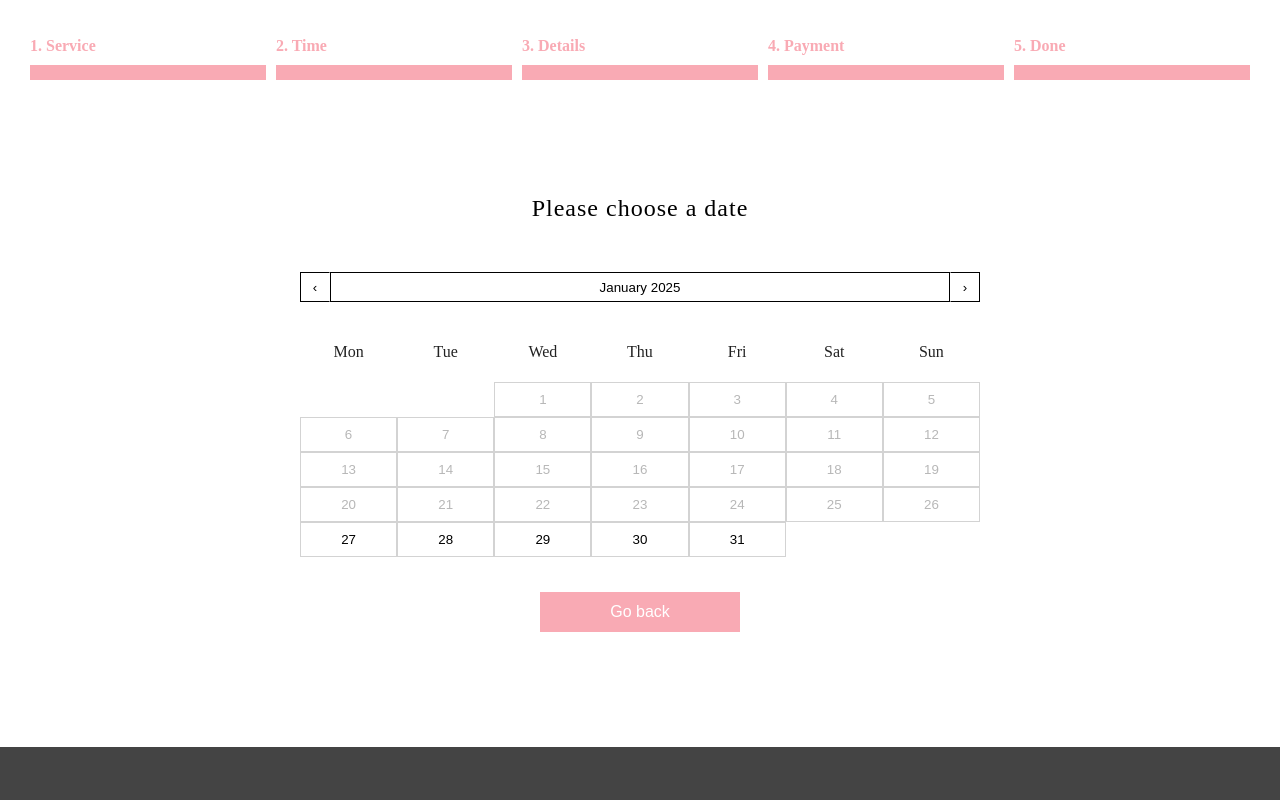
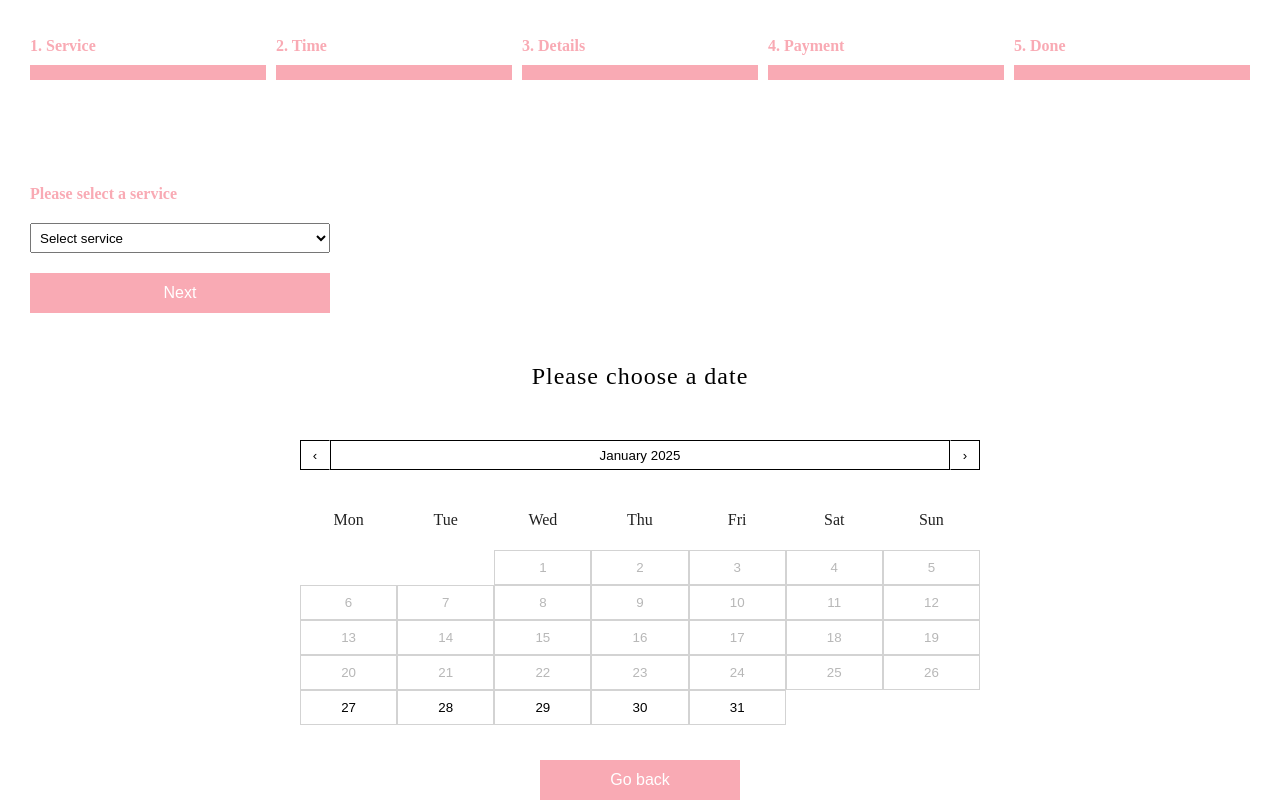
Before and after one commit to Aminur-Rahman-Kanon/khadijah_client, a React (Create React App) app: page /book-appointment in a window 1280 px wide. Shown: the part 560-1360 px from the top of the page. Built offline with nearby package versions, Linux system fonts and the light colour scheme; a web font is replaced by a local one.

Commit message:
booking_service_1

```diff
--- a/src/pages/bookAppointment/bookAppointment.jsx
+++ b/src/pages/bookAppointment/bookAppointment.jsx
@@ -21,7 +21,7 @@ const BookAppointment = () => {
                 <Progress />
             </div>
             <div className={styles.displayService}>
-                {/* <Service /> */}
+                <Service />
                 <SelectDate />
             </div>
         </div>
--- a/src/pages/bookAppointment/bookAppointment.module.css
+++ b/src/pages/bookAppointment/bookAppointment.module.css
@@ -71,6 +71,7 @@
     padding: 30px;
     box-sizing: border-box;
     display: flex;
+    flex-direction: column;
     justify-content: center;
     align-items: center;
 }
```
